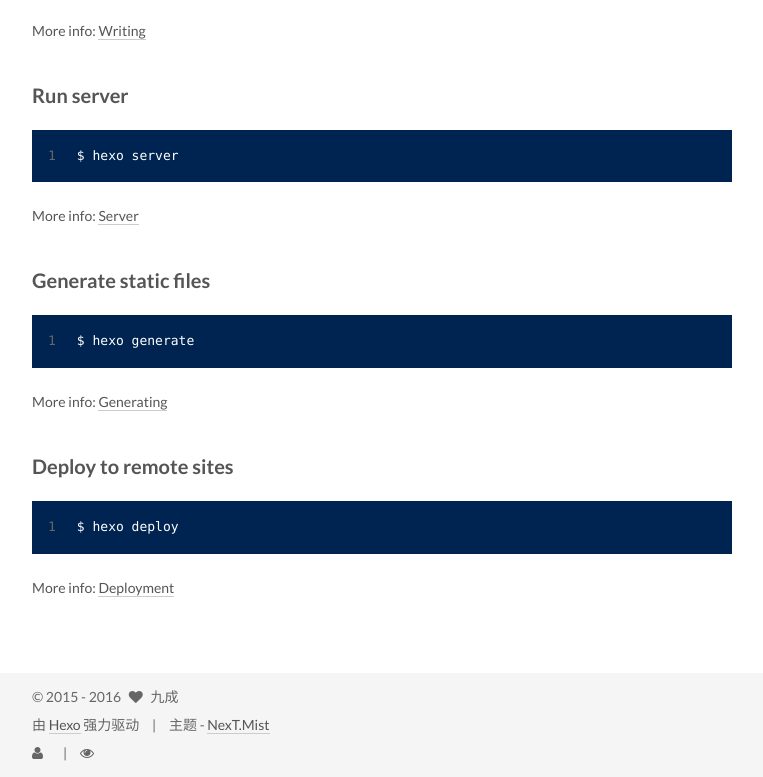
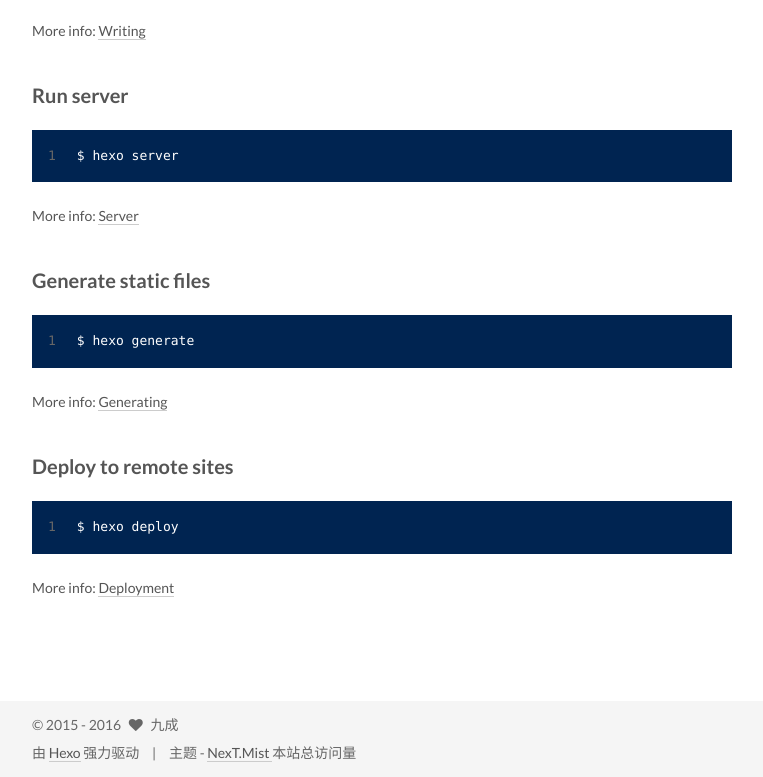
Before and after one commit to jiuchengcoding/jiuchengcoding.github.io, a plain HTML site: page index.html in a window 1280 px wide. Shown: the part 2710-3487 px from the top of the page, without its empty margins (258-1021 px from the left). Drawn offline with nearby package versions, Linux system fonts and the light colour scheme; some packages are replaced by stand-ins of ours; a script that the page names is missing.

Commit message:
Site updated: 2016-05-06 22:53:30

```diff
--- a/index.html
+++ b/index.html
@@ -689,23 +689,18 @@ console.log(CMS());//3
   <a class="theme-link" href="https://github.com/iissnan/hexo-theme-next">
     NexT.Mist
   </a>
+  <span class="busuanzi-count">
+
+  <script async src="https://dn-lbstatics.qbox.me/busuanzi/2.3/busuanzi.pure.mini.js"></script>
+  本站总访问量<span class="site-pv"><!-- <i class="fa fa-eye"></i> --><span class="busuanzi-value" id="busuanzi_value_site_pv"></span></span>
+
+
+</span>
+
 </div>
 
 
 
-<div class="busuanzi-count">
-
-  <script async src="https://dn-lbstatics.qbox.me/busuanzi/2.3/busuanzi.pure.mini.js"></script>
-
-
-    <span class="site-uv"><i class="fa fa-user"></i><span class="busuanzi-value" id="busuanzi_value_site_uv"></span></span>
-
-
-
-    <span class="site-pv"><i class="fa fa-eye"></i><span class="busuanzi-value" id="busuanzi_value_site_pv"></span></span>
-
-
-</div>
 
 
 
```
